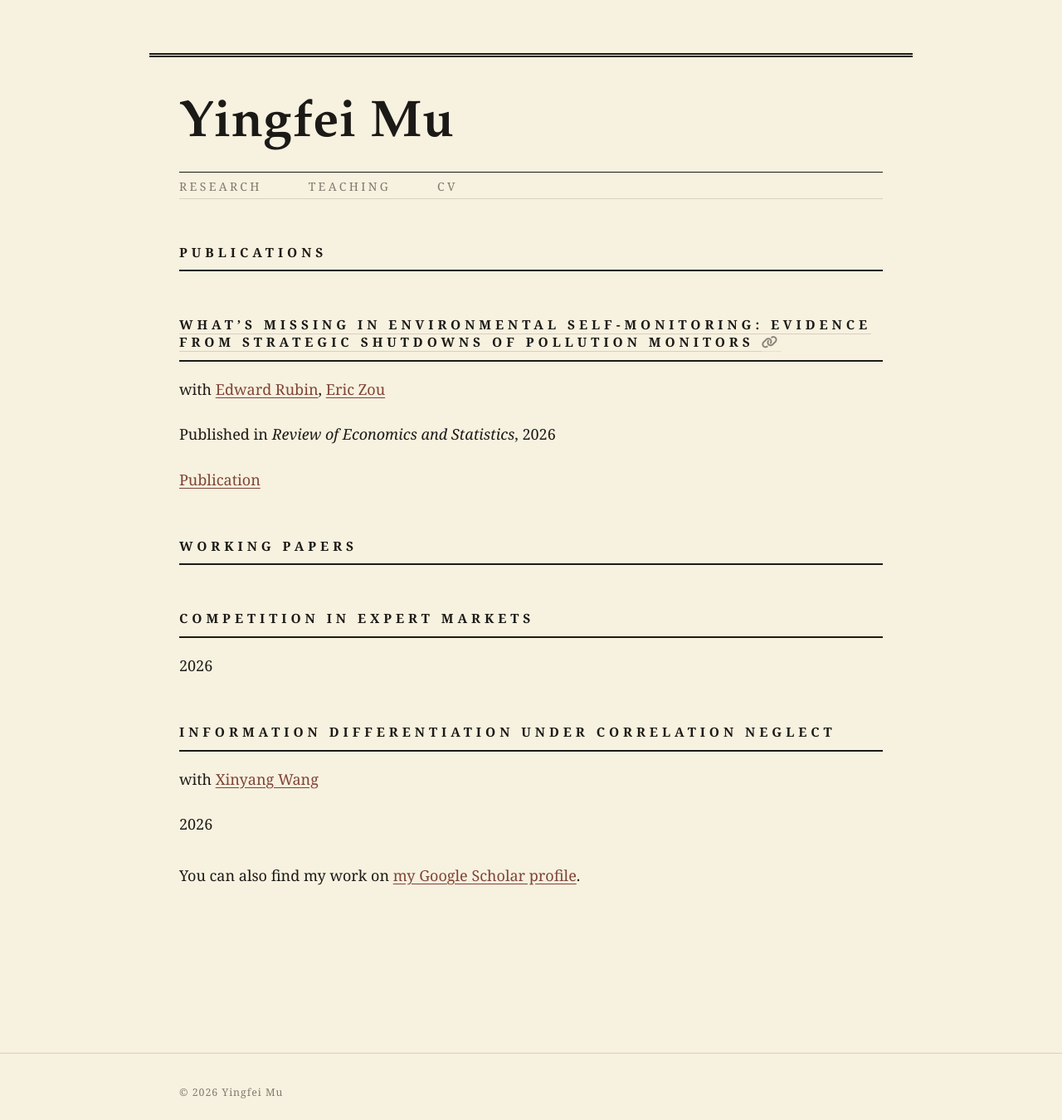
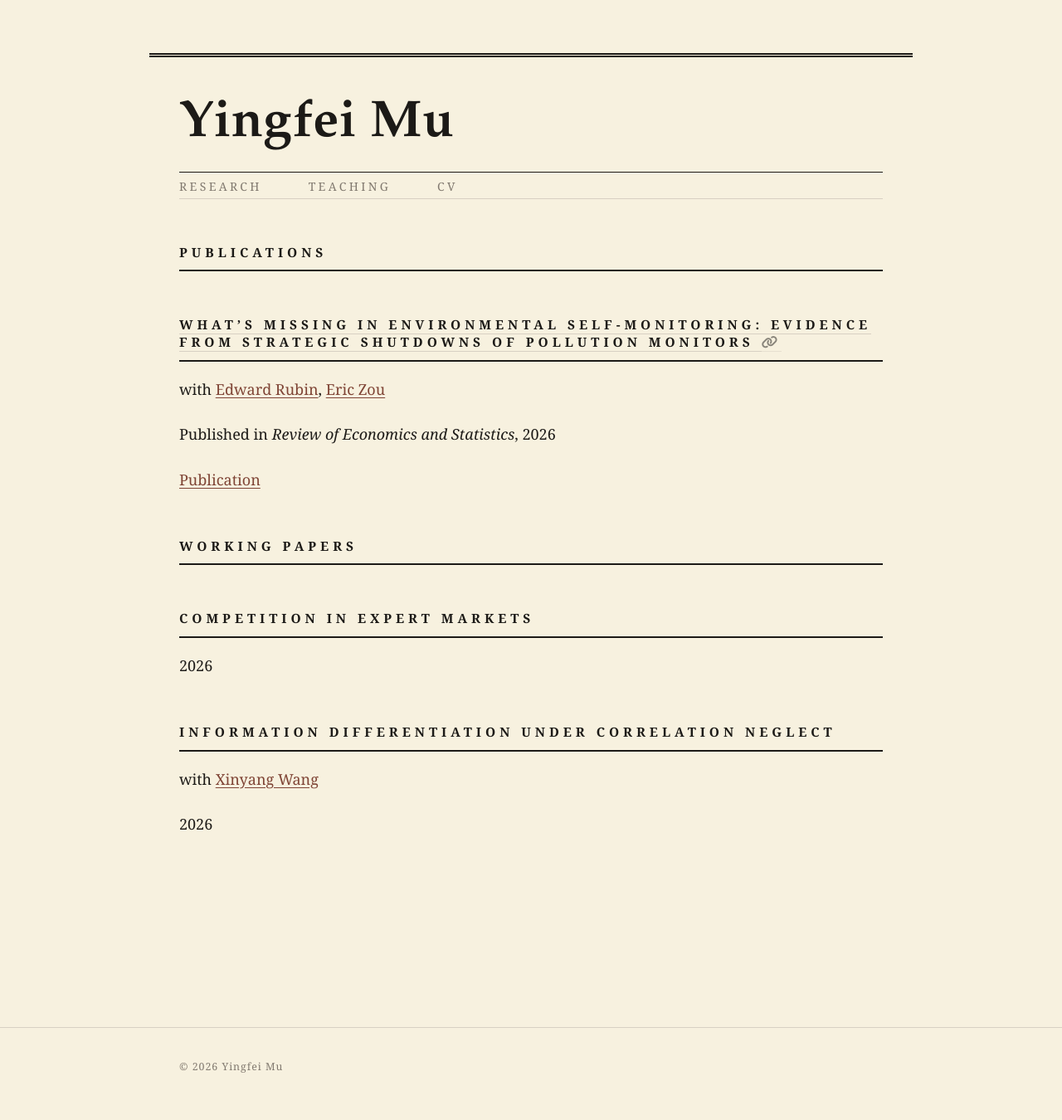
Before and after one commit to InfiniteMu/infinitemu.github.io, a Jekyll site: the page built from _pages/publications.html, in a window 1280 px wide. Shown: the whole page at 83% size. Built offline with Jekyll 4.4.1, drawn with Linux system fonts in a browser that asks for light colours; after the commit the page ends 1319 px from its top, so only the background shows below that.

Commit message:
Remove research page scholar footer

```diff
--- a/_pages/publications.html
+++ b/_pages/publications.html
@@ -33,8 +33,3 @@ author_profile: false
     {% include archive-single.html %}
   {% endfor %}
 {% endif %}
-
-
-{% if site.author.googlescholar %}
-  <div class="wordwrap">You can also find my work on <a href="{{site.author.googlescholar}}">my Google Scholar profile</a>.</div>
-{% endif %}
```
